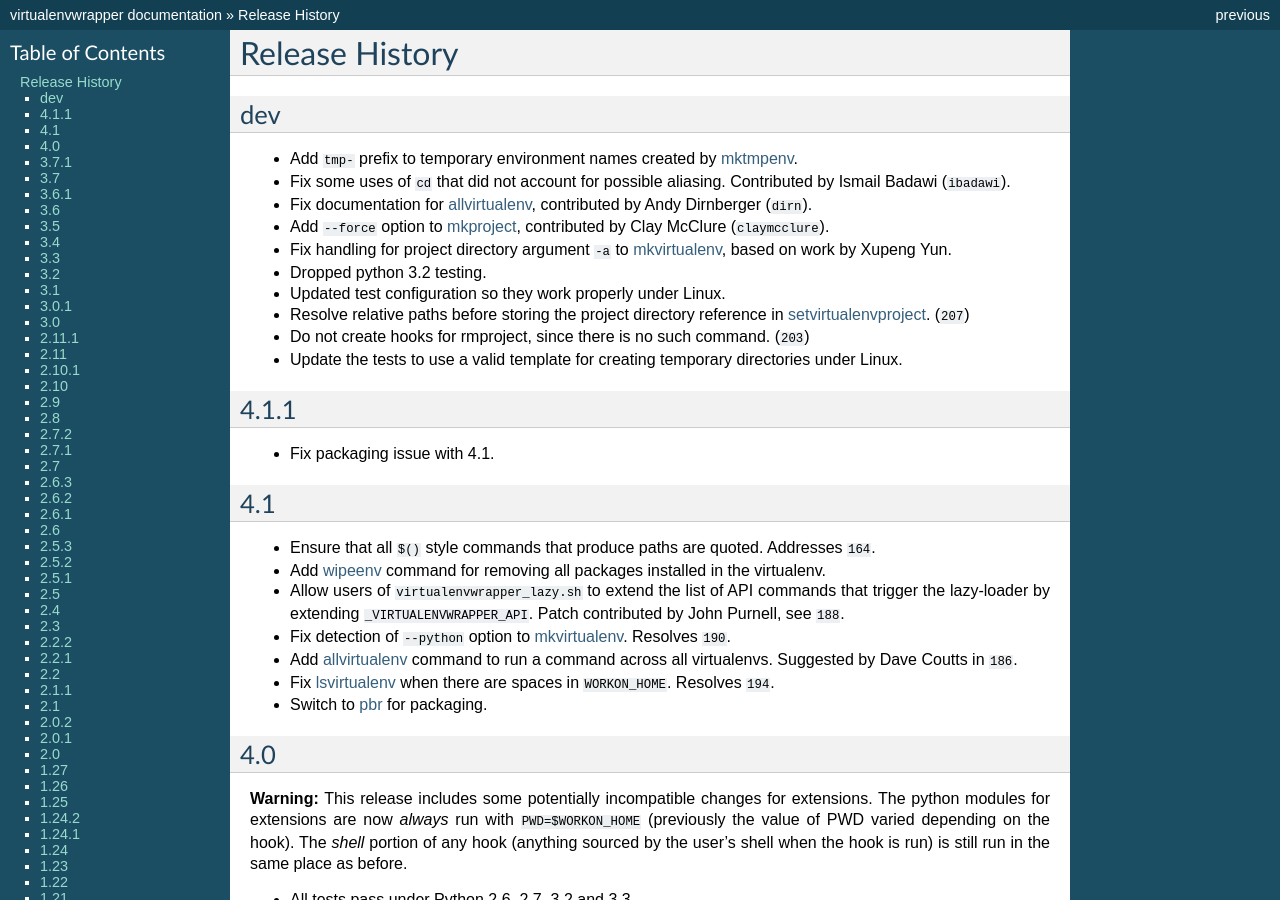
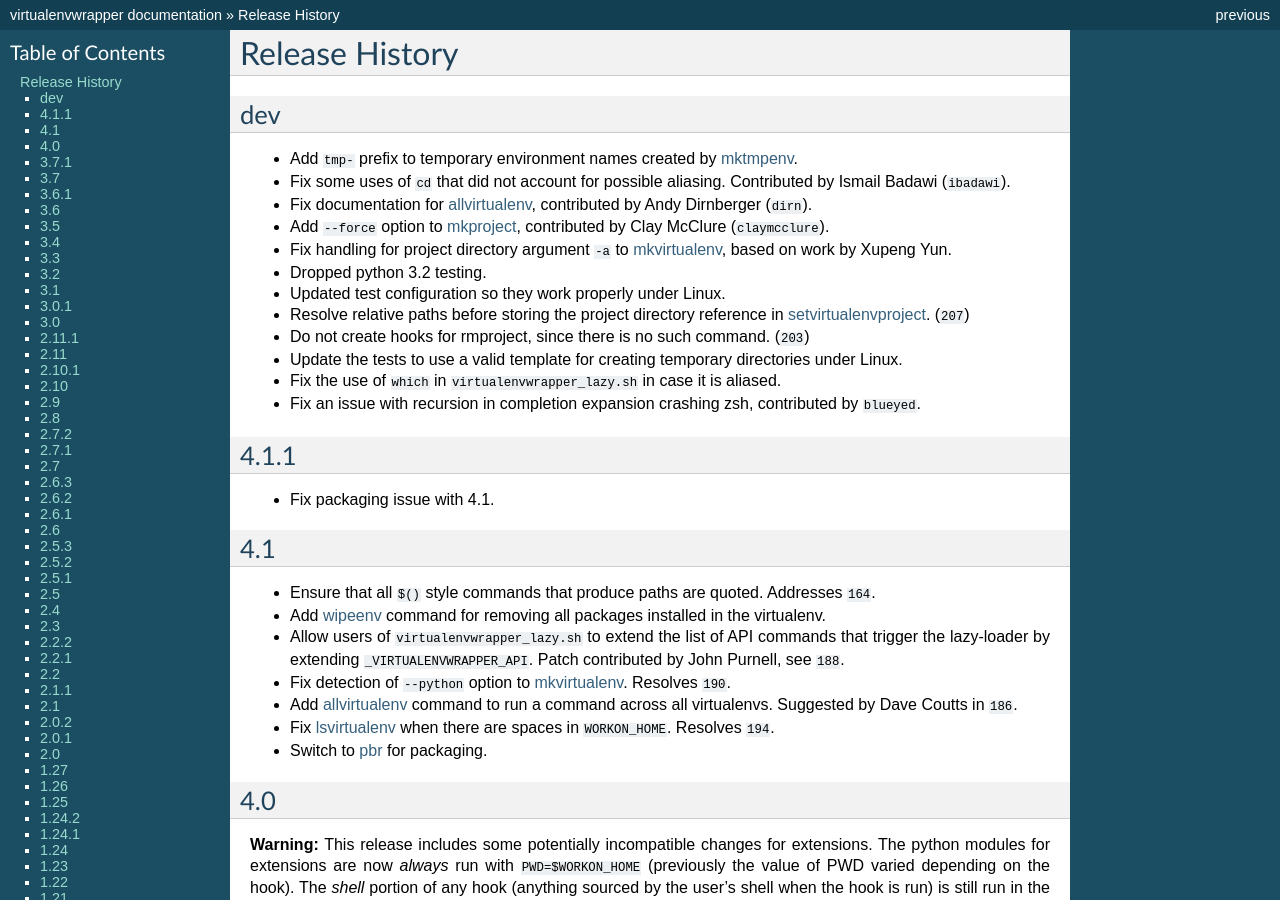
Before and after one commit to python-virtualenvwrapper/virtualenvwrapper, a Sphinx documentation site: the page built from docs/source/history.rst, in a window 1280 px wide and 900 px high. Built offline with Sphinx 7.4.7, drawn with Linux system fonts in a browser that asks for light colours; cross-references to code outside the pages are shown as plain code.

Commit message:
update history for previous change; fix syntax issue in previous change
Change-Id: Ia9842213c5a4fc86c9c36019f13c37c139da8965

```diff
--- a/docs/source/history.rst
+++ b/docs/source/history.rst
@@ -23,6 +23,10 @@ dev
   command. (:bbissue:`203`)
 - Update the tests to use a valid template for creating temporary
   directories under Linux.
+- Fix the use of ``which`` in ``virtualenvwrapper_lazy.sh`` in case it
+  is aliased.
+- Fix an issue with recursion in completion expansion crashing zsh,
+  contributed by :bbuser:`blueyed`.
 
 4.1.1
 =====
```
Also changed, not shown: 1 other file.
